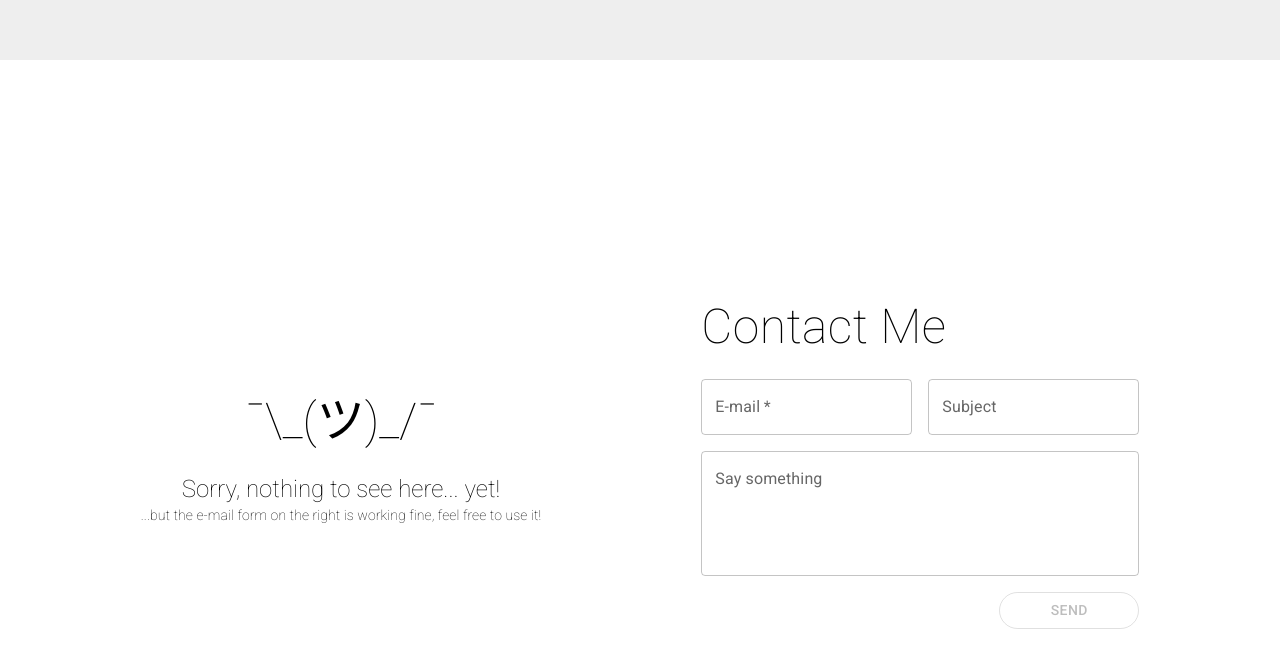
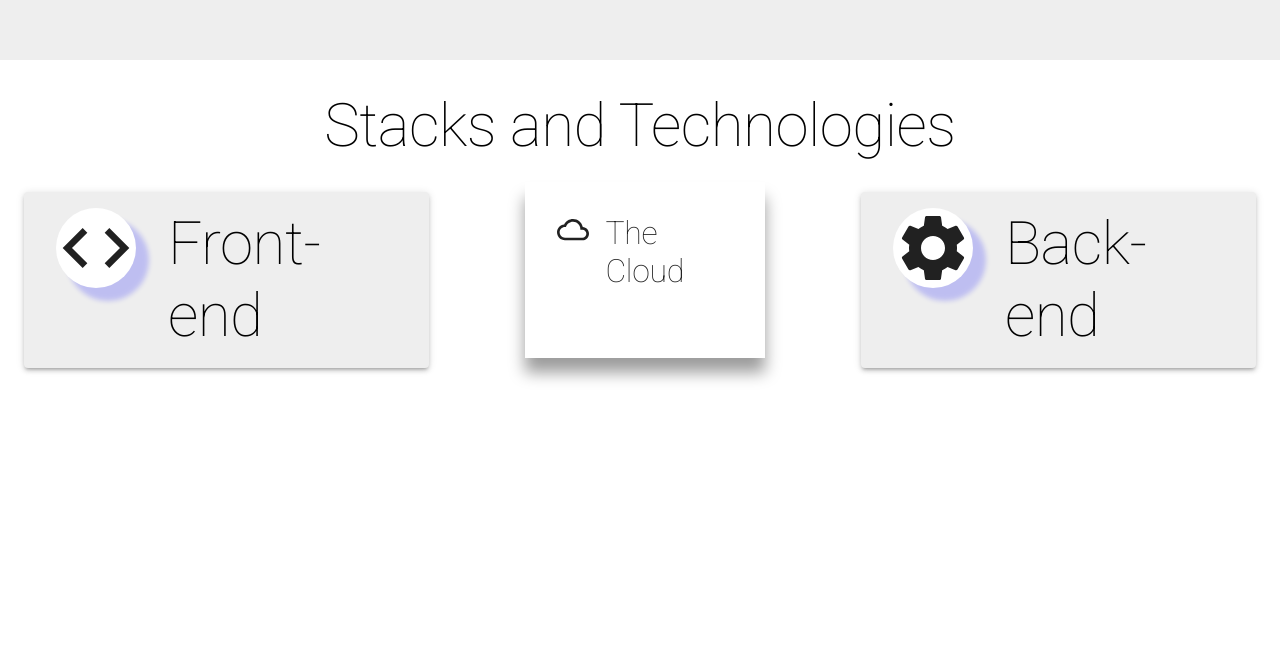
Before and after one commit to fobdev/PedroDev, a React (Create React App) app: page / in a window 1280 px wide. Shown: the part 808-1476 px from the top of the page. Built offline with nearby package versions, Linux system fonts and the light colour scheme.

Commit message:
new about page implemented

```diff
--- a/src/App.tsx
+++ b/src/App.tsx
@@ -5,6 +5,7 @@ import Head from "./components/Head";
 
 import { initializeApp } from "firebase/app";
 import { getAnalytics } from "firebase/analytics";
+import About from "./components/About";
 const firebaseConfig = {
     apiKey: "AIzaSyDy5OwVes7kWSPyYB0_9l100Rr0rmAkf2s",
     authDomain: "pedrodev-f4d57.firebaseapp.com",
@@ -24,6 +25,7 @@ function App() {
         <div>
             <Head />
             <Hero />
+            <About />
             <Contact />
         </div>
     );
--- /dev/null
+++ b/src/components/About.tsx
@@ -0,0 +1,47 @@
+import { Container, Paper, Typography } from "@mui/material";
+import { Box } from "@mui/system";
+import { mainAboutContainer } from "./styles/About";
+import CodeIcon from "@mui/icons-material/Code";
+import SettingsIcon from "@mui/icons-material/Settings";
+import CloudQueueIcon from "@mui/icons-material/CloudQueue";
+import { useStyles } from "./utils/animations";
+
+export default function About() {
+    const { float } = useStyles();
+
+    return (
+        <Container sx={mainAboutContainer} maxWidth={false}>
+            <Typography className="title" variant="h2">
+                Stacks and Technologies
+            </Typography>
+            <div className="papers">
+                <Paper className="left-paper" elevation={3}>
+                    <Box className="left-box">
+                        <CodeIcon className="code-icon" />
+                        <Typography className="title-fe" variant="h2">
+                            Front-end
+                        </Typography>
+                    </Box>
+                </Paper>
+                <div className={`${float}`}>
+                    <Paper className="middle-paper" elevation={0}>
+                        <Box className="middle-box">
+                            <CloudQueueIcon className="cloud-icon" />
+                            <Typography className="title-cd" variant="h2">
+                                The Cloud
+                            </Typography>
+                        </Box>
+                    </Paper>
+                </div>
+                <Paper className="right-paper" elevation={3}>
+                    <Box className="right-box">
+                        <SettingsIcon className="settings-icon" />
+                        <Typography className="title-be" variant="h2">
+                            Back-end
+                        </Typography>
+                    </Box>
+                </Paper>
+            </div>
+        </Container>
+    );
+}
--- /dev/null
+++ b/src/components/styles/About.ts
@@ -0,0 +1,64 @@
+import { SxProps, Theme } from "@mui/system";
+const main_color = "#49a6e9";
+
+export const mainAboutContainer: SxProps<Theme> = {
+    height: "100vh",
+    backgroundColor: "white",
+
+    ".title": {
+        paddingTop: ".5em",
+        paddingBottom: ".5em",
+        fontWeight: "200",
+        textAlign: "center",
+    },
+
+    ".papers": {
+        display: "flex",
+        columnGap: "6em",
+        justifyContent: "center",
+
+        ".title-fe, .title-be": {
+            fontWeight: "200",
+            color: "black",
+        },
+
+        ".left-paper, .right-paper": {
+            backgroundColor: "#eee",
+            display: "flex",
+            columnGap: "1em",
+
+            ".code-icon, .settings-icon": {
+                fontSize: "5em",
+                backgroundColor: "white",
+                borderRadius: "5em",
+                boxShadow: "12px 12px 5px 1px rgba(0, 0, 255, .2)",
+            },
+        },
+
+        ".middle-paper": {
+            display: "flex",
+
+            ".middle-box": {
+                display: "flex",
+                backgroundColor: "white",
+                padding: "2em",
+                columnGap: "1em",
+                ".cloud-icon": {
+                    fontSize: "2em",
+                },
+
+                ".title-cd": {
+                    fontWeight: "200",
+                    fontSize: "2em",
+                },
+            },
+        },
+
+        ".left-box, .right-box": {
+            display: "flex",
+            padding: "1em 2em 1em 2em",
+            justifyContent: "center",
+            columnGap: "2em",
+        },
+    },
+};
```
